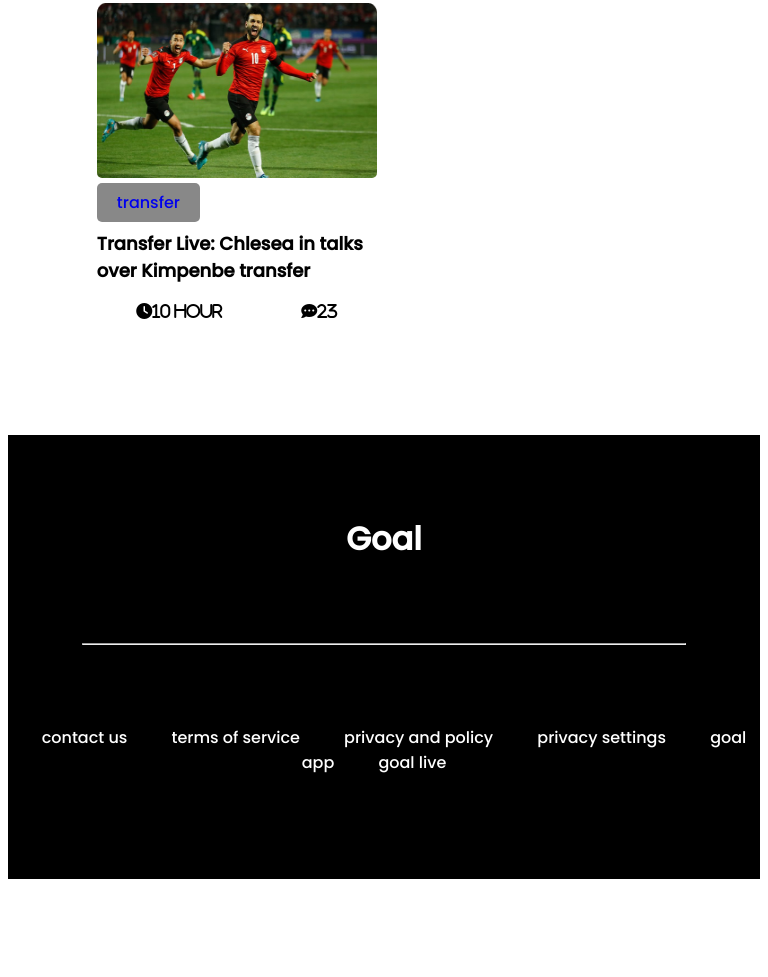
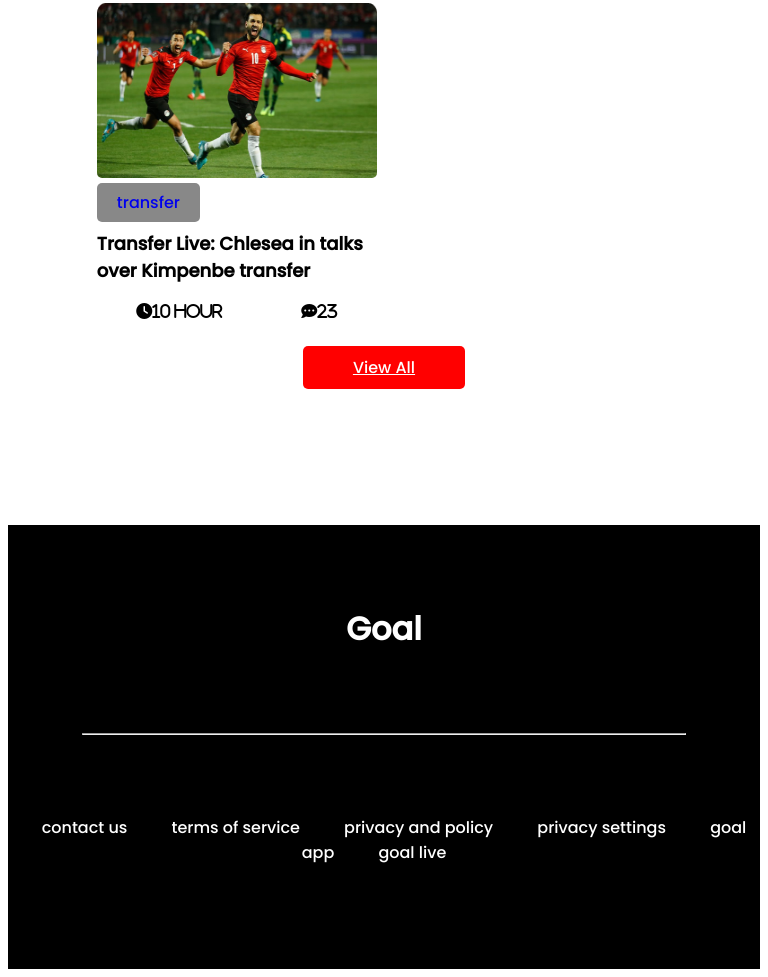
Before and after one commit to alaminarman130205/world-cup, a plain HTML site: page index.html in a window 768 px wide. Shown: the part 1998-2975 px from the top of the page. Before the commit the page ends 2885 px from the top, so only its background shows below. Drawn offline with Linux system fonts and the light colour scheme; a web font is replaced by a local one.

```diff
--- a/index.html
+++ b/index.html
@@ -226,6 +226,11 @@
           </section>
         </main>
     </main>
+
+    <div class="hidden-button">
+        <a href="viewall.com">View All</a>
+    </div>
+
     <footer class="footer">
         <div class="footer-container">
             <div class="footer-element">
--- a/styles/style.css
+++ b/styles/style.css
@@ -133,6 +133,22 @@ body{
     border-radius: 5px;
 }
 /* players style end */
+/* hidden button start */
+.hidden-button{
+width: 100%;
+height: 70px;
+text-align: center;
+margin-top: 20px;
+display: none;
+}
+.hidden-button a{
+padding: 10px 50px;
+background-color: green;
+border-radius: 5px;
+}
+
+/* hidden button end  */
+
 
 /* footer style start  */
 .footer{
@@ -331,6 +347,20 @@ padding: 0 20px;
         display: grid;
         grid-template-columns: repeat(2,1fr);
     }
+    .hidden-button{
+        width: 100%;
+        height: 70px;
+        text-align: center;
+        margin-top: 20px;
+        display: block;
+        }
+        .hidden-button a{
+        padding: 10px 50px;
+        background-color: red;
+        border-radius: 5px;
+        color: white;
+        }
+
 }
 
 
```
